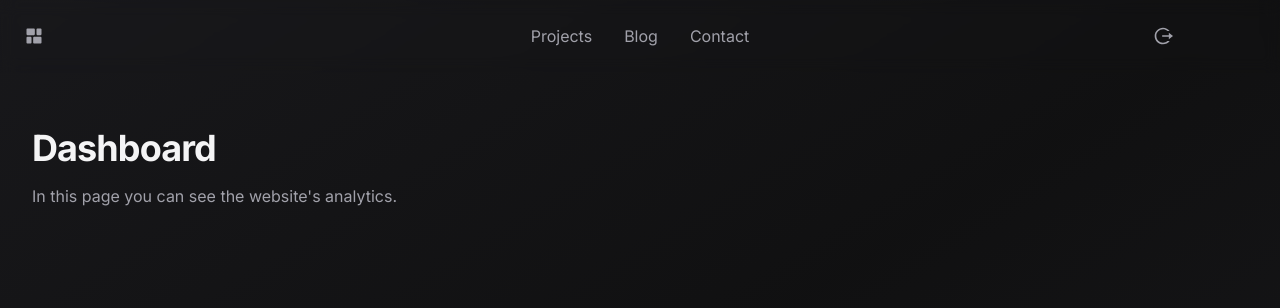
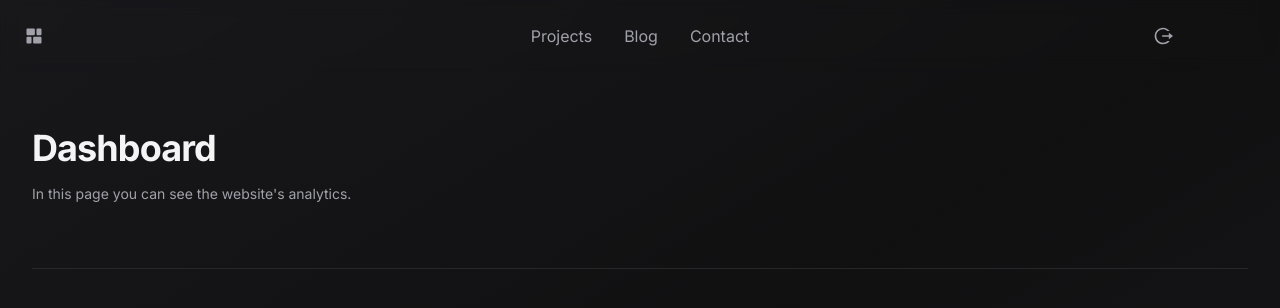
Before and after one commit to hafiddna/personal-portfolio-with-blog, a Next.js app: page /cms in a window 1280 px wide. Shown: the top 308 px of the page. Built offline with nearby package versions, Linux system fonts and the light colour scheme; no server answers; sample sign-in values are in the browser's storage; what @ant-design/nextjs-registry, tailwindcss-debug-screens would draw is missing.

Commit message:
Save Progress

```diff
--- a/src/app/cms/page.tsx
+++ b/src/app/cms/page.tsx
@@ -1,18 +1,40 @@
 "use client";
-import React, { PureComponent } from "react";
+import React, { PureComponent, useState } from "react";
 import { AreaChart, Area, XAxis, YAxis, CartesianGrid, Tooltip, ResponsiveContainer } from 'recharts';
 
 export default function Dashboard() {
+    const [pageStatistics, setPageStatistics] = useState([]);
+
+    const [visitor, setVisitor] = useState({});
+    const [visitorChart, setVisitorChart] = useState([]);
+    const [pageView, setPageView] = useState({});
+    const [pageViewChart, setPageViewChart] = useState([]);
+
+    const [pagesView, setPagesView] = useState({visitors: [], page_views: []});
+    const [countriesView, setCountriesView] = useState({visitors: [], page_views: []});
+    const [devicesView, setDevicesView] = useState({visitors: [], page_views: []});
+    const [browserView, setBrowserView] = useState({visitors: [], page_views: []});
+    const [osView, setOsView] = useState({visitors: [], page_views: []});
+
     return (
         <>
-            <div className="max-w-2xl mx-auto lg:mx-0">
-                <h2 className="text-3xl font-bold tracking-tight text-zinc-100 sm:text-4xl">
-                    Dashboard
-                </h2>
-                <p className="mt-4 text-zinc-400">
-                    In this page you can see the website&#39;s analytics.
-                </p>
+            <div className="flex flex-col lg:flex-row lg:items-center lg:justify-between">
+                <div>
+                    <h2 className="text-3xl font-bold tracking-tight text-zinc-100 sm:text-4xl">
+                        Dashboard
+                    </h2>
+                    <p className="mt-4 text-sm text-zinc-400">
+                        In this page you can see the website&#39;s analytics.
+                    </p>
+                </div>
+
+                <div className="flex items-center">
+
+                </div>
             </div>
+
+            <div className="w-full h-px bg-zinc-800"/>
+
         </>
     )
 }
--- a/src/components/analytic.tsx
+++ b/src/components/analytic.tsx
@@ -8,9 +8,9 @@ type DeviceType = "Desktop" | "Mobile" | "Tablet" | "Unknown";
 
 interface OSBrowserInfo {
     page: string;
-    os: string;
-    browser: string;
-    device: DeviceType;
+    os?: string;
+    browser?: string;
+    device?: DeviceType;
 }
 
 export const getServerSideProps: GetServerSideProps<OSBrowserInfo> = async (context) => {
@@ -33,7 +33,7 @@ export const getServerSideProps: GetServerSideProps<OSBrowserInfo> = async (cont
     } else if (/macintosh/i.test(userAgent)) {
         os = "macOS";
     } else if (/linux/i.test(userAgent)) {
-        os = "Linux";
+        os = "GNU/Linux";
     } else if (/android/i.test(userAgent)) {
         os = "Android";
     } else if (/iphone|ipad/i.test(userAgent)) {
@@ -87,7 +87,7 @@ export default function Analytic({
 
         if (platform.includes("win")) return "Windows";
         if (platform.includes("mac")) return "macOS";
-        if (platform.includes("linux")) return "Linux";
+        if (platform.includes("linux")) return "GNU/Linux";
         if (/android/i.test(navigator.userAgent)) return "Android";
         if (/iphone|ipad|ipod/i.test(navigator.userAgent)) return "iOS";
 
@@ -134,8 +134,8 @@ export default function Analytic({
                     // operating_system: info.os,
                     operating_system: os == "Unknown OS" || !os ? detectOS() : os,
                     date: {
-                        seconds: Math.floor(new Date().getTime() / 1000),
-                        nanoseconds: new Date().getTime() * 1_000_000
+                        seconds: Math.floor(Date.now() / 1000),
+                        nanoseconds: Math.floor(Date.now() * 1_000_000 + (performance.now() % 1) * 1_000_000)
                     }
                 }
 
```
